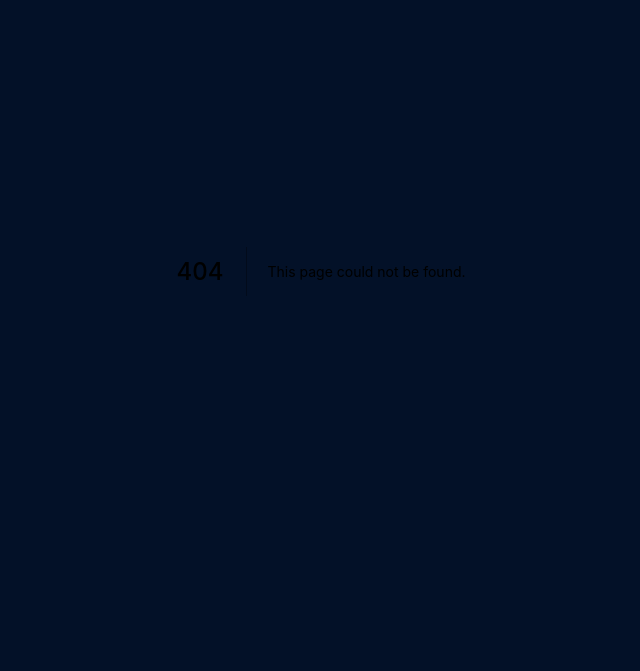
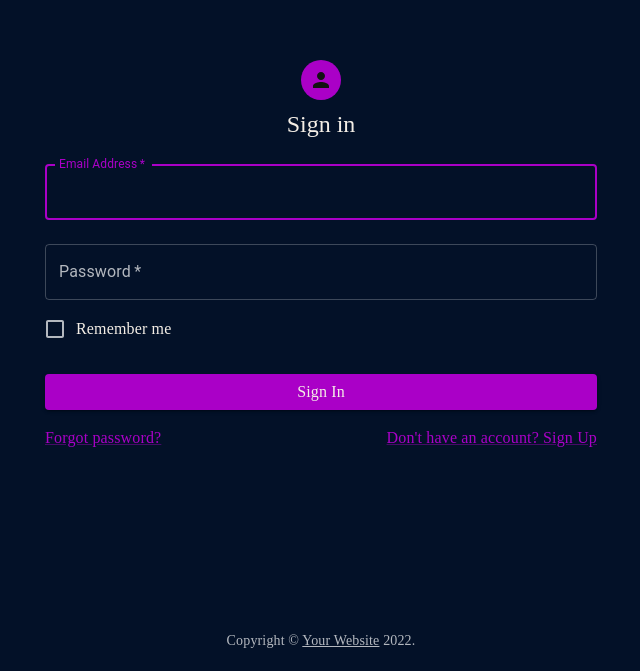
Before and after one commit to SabaManjavidze/Dorten, a Next.js app: page /register in a window 1280 px wide. Before the commit this address had no page. Shown: the part 129-800 px from the top of the page, without its empty margins (319-959 px from the left). Built offline with nearby package versions, Linux system fonts and the light colour scheme.

Commit message:
added register page and fixed saving theme

```diff
--- a/pages/_app.tsx
+++ b/pages/_app.tsx
@@ -1,11 +1,11 @@
 import type { AppProps } from "next/app";
 import { createContext, useContext, useEffect, useMemo, useState } from "react";
+import { Box } from "@mui/system";
 import {
   CSSInterpolation,
   createTheme,
   ThemeProvider,
-  Box,
-} from "@mui/material";
+} from "@mui/material/styles";
 import { blue, purple } from "@mui/material/colors";
 import { darken } from "@mui/material";
 import "../styles/globals.css";
@@ -69,8 +69,11 @@ function MyApp({ Component, pageProps }: AppProps) {
   useEffect(() => {
     const last_theme = localStorage.getItem("theme") as themeType;
 
-    if (last_theme && last_theme !== mode) {
+    if (typeof last_theme === "string" && last_theme !== mode) {
       setMode(last_theme);
+    } else {
+      localStorage.setItem("theme", "dark");
+      setMode("dark");
     }
   }, []);
 
--- /dev/null
+++ b/pages/register.tsx
@@ -0,0 +1,121 @@
+import * as React from "react";
+import {
+  Container,
+  Typography,
+  Box,
+  Grid,
+  Link,
+  Checkbox,
+  FormControlLabel,
+  TextField,
+  CssBaseline,
+  Button,
+  Avatar,
+} from "@mui/material";
+import RegisterIcon from "@mui/icons-material/Person";
+import { Copyright } from "../components/Copyright";
+import { NextPage } from "next";
+import { useRouter } from "next/router";
+
+const Register: NextPage = () => {
+  const router = useRouter();
+  const handleSubmit = (event: React.FormEvent<HTMLFormElement>) => {
+    event.preventDefault();
+    const data = new FormData(event.currentTarget);
+    console.log({
+      email: data.get("email"),
+      password: data.get("password"),
+    });
+  };
+
+  return (
+    <Container
+      maxWidth="sm"
+      sx={{
+        display: "flex",
+        justifyContent: "center",
+        flexDirection: "column",
+        alignItems: "center",
+        height: "100%",
+        position: "absolute",
+        right: 0,
+        left: 0,
+        top: 0,
+        bottom: 0,
+      }}
+    >
+      <Box
+        sx={{
+          display: "flex",
+          flexDirection: "column",
+          justifyContent: "center",
+          alignItems: "center",
+          mb: "5vh",
+        }}
+      >
+        <Avatar sx={{ m: 1, bgcolor: "primary.main" }}>
+          <RegisterIcon />
+        </Avatar>
+        <Typography component="h1" variant="h5">
+          Sign in
+        </Typography>
+        <Box component="form" onSubmit={handleSubmit} noValidate sx={{ mt: 1 }}>
+          <TextField
+            margin="normal"
+            required
+            fullWidth
+            id="email"
+            label="Email Address"
+            name="email"
+            autoComplete="email"
+            autoFocus
+          />
+          <TextField
+            margin="normal"
+            required
+            fullWidth
+            name="password"
+            label="Password"
+            type="password"
+            id="password"
+            autoComplete="current-password"
+          />
+          <FormControlLabel
+            control={<Checkbox value="remember" color="primary" />}
+            label={<Typography>Remember me</Typography>}
+          />
+          <Button
+            type="submit"
+            fullWidth
+            color="primary"
+            variant="contained"
+            sx={{ mt: 3, mb: 2 }}
+          >
+            <Typography sx={{ textTransform: "none" }}>Sign In</Typography>
+          </Button>
+          <Grid container>
+            <Grid item xs>
+              <Link href="#" variant="body1">
+                Forgot password?
+              </Link>
+            </Grid>
+            <Grid item>
+              <Link
+                href="register"
+                onClick={(e) => {
+                  e.preventDefault();
+                  router.push("register");
+                }}
+                variant="body1"
+              >
+                {"Don't have an account? Sign Up"}
+              </Link>
+            </Grid>
+          </Grid>
+        </Box>
+      </Box>
+      <Copyright sx={{ position: "absolute", bottom: "20px" }} />
+    </Container>
+  );
+};
+export default Register;
```
